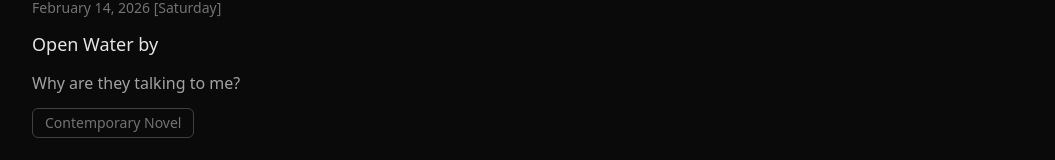
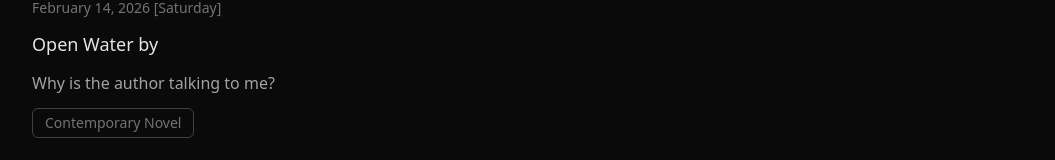
Before and after one commit to RONHEL235/minimal-academic-portfolio, a React (Vite) app: page /writings in a window 1280 px wide. Shown: the part 379-539 px from the top of the page, without its empty margins (112-1167 px from the left). Built offline with nearby package versions, Linux system fonts and the light colour scheme.

Commit message:
Update on an article

```diff
--- a/src/data/writings.js
+++ b/src/data/writings.js
@@ -7,7 +7,7 @@ export const writings = [
   venue: null,
   tags: ["Contemporary Novel"],
   excerpt:
-    "Why are they talking to me?",
+    "Why is the author talking to me?",
   content: `
 
   `,
```
